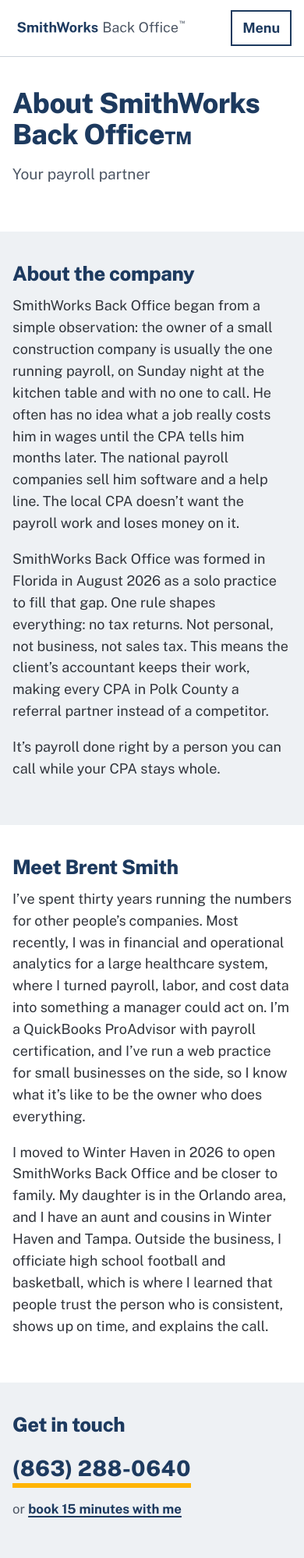
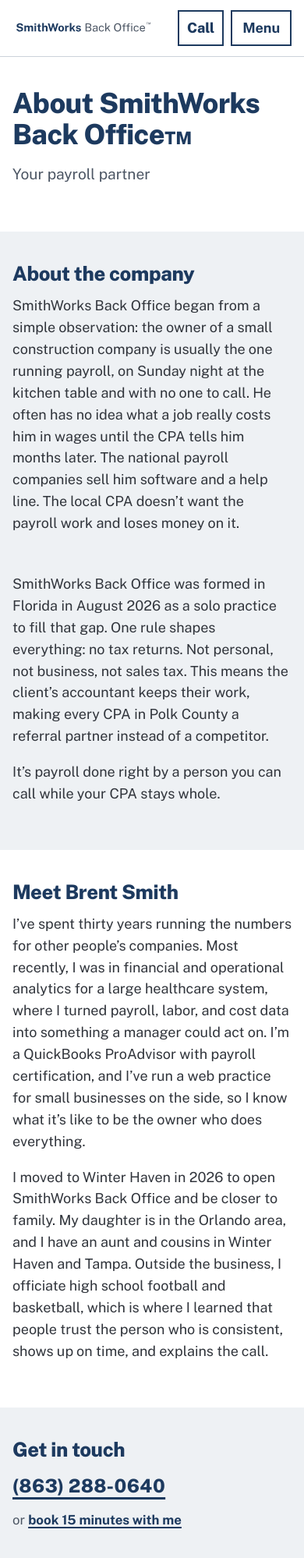
Before and after one commit to smithworks-back-office/smithworks-site, a plain HTML site: page about.html in a window 390 px wide. Shown: the top 1998 px of the page at 78% size. Drawn offline with nearby package versions, Linux system fonts and the light colour scheme.

Commit message:
Header call button, single hi-vis, two-column desktop

```diff
--- a/about.html
+++ b/about.html
@@ -24,9 +24,12 @@
 <a class="visually-hidden" href="#main">Skip to content</a>
 <header class="site-header">
   <div class="wrap">
-    <a class="brand" href="/" aria-label="SmithWorks Back Office home"><img src="/assets/wordmark-primary.svg" alt="SmithWorks Back Office" width="250" height="33"></a>
+    <a class="brand" href="/" aria-label="SmithWorks Back Office home"><img class="word" src="/assets/wordmark-primary.svg" alt="SmithWorks Back Office" width="250" height="33"><img class="mark" src="/assets/mark-primary.svg" alt="SmithWorks Back Office" width="36" height="36"></a>
     <nav class="nav" aria-label="Main"><a href="/payroll.html">Payroll</a><a href="/how-it-works.html">How it works</a><a href="/about.html" aria-current="page">About</a><a href="/contact.html">Contact</a><a class="nav-phone" href="tel:+18632880640">(863) 288-0640</a></nav>
-    <button class="menu-btn" type="button" aria-expanded="false" aria-controls="mobile-nav">Menu</button>
+    <div class="hdr-actions">
+      <a class="hdr-call" href="tel:+18632880640">Call<span class="hdr-num"> (863) 288-0640</span></a>
+      <button class="menu-btn" type="button" aria-expanded="false" aria-controls="mobile-nav">Menu</button>
+    </div>
   </div>
   <nav class="mobile-nav" id="mobile-nav" aria-label="Main (mobile)"><a href="/payroll.html">Payroll</a><a href="/how-it-works.html">How it works</a><a href="/about.html" aria-current="page">About</a><a href="/contact.html">Contact</a><a class="nav-phone" href="tel:+18632880640">Call (863) 288-0640</a></nav>
 </header>
@@ -42,9 +45,15 @@
 <section class="alt">
   <div class="wrap">
     <h2>About the company</h2>
+    <div class="cols">
+      <div>
     <p>SmithWorks Back Office began from a simple observation: the owner of a small construction company is usually the one running payroll, on Sunday night at the kitchen table and with no one to call. He often has no idea what a job really costs him in wages until the CPA tells him months later. The national payroll companies sell him software and a help line. The local CPA doesn’t want the payroll work and loses money on it.</p>
+      </div>
+      <div>
     <p>SmithWorks Back Office was formed in Florida in August 2026 as a solo practice to fill that gap. One rule shapes everything: no tax returns. Not personal, not business, not sales tax. This means the client’s accountant keeps their work, making every CPA in Polk County a referral partner instead of a competitor.</p>
     <p>It’s payroll done right by a person you can call while your CPA stays whole.</p>
+      </div>
+    </div>
   </div>
 </section>
 
@@ -66,7 +75,7 @@
 <section class="alt">
   <div class="wrap">
     <h2>Get in touch</h2>
-    <p class="cta"><a class="phone" href="tel:+18632880640">(863) 288-0640</a>
+    <p class="cta cta-inline"><a class="phone" href="tel:+18632880640">(863) 288-0640</a>
 <span class="or">or <a href="https://calendar.app.google/8ci6cQ7V7Muask3H9">book 15 minutes with me</a></span></p>
   </div>
 </section>
--- a/styles.css
+++ b/styles.css
@@ -60,6 +60,13 @@
 .site-header .wrap { display: flex; align-items: center; justify-content: space-between; gap: 1rem; min-height: 72px; }
 .brand { display: inline-flex; align-items: center; }
 .brand img { height: 30px; width: auto; }
+.brand .mark { height: 36px; display: none; }
+@media (max-width: 479px) { .brand .word { height: 24px; } .hdr-call, .menu-btn { padding: 0.4rem 0.55rem; } .hdr-actions { gap: 0.4rem; } }
+@media (max-width: 359px) { .brand .word { display: none; } .brand .mark { display: block; } }
+.hdr-actions { display: inline-flex; align-items: center; gap: 0.6rem; }
+.hdr-call { display: inline-flex; align-items: center; font-weight: 800; color: var(--navy); text-decoration: none; padding: 0.45rem 0.6rem; border: 2px solid var(--navy); white-space: nowrap; }
+.hdr-call .hdr-num { display: none; }
+@media (min-width: 480px) { .hdr-call .hdr-num { display: inline; } }
 .nav { display: none; }
 .nav a { font-weight: 600; text-decoration: none; margin-left: 1.5rem; color: var(--ink); }
 .nav a:hover, .nav a[aria-current="page"] { color: var(--navy); text-decoration: underline; text-decoration-thickness: 2px; text-underline-offset: 6px; }
@@ -73,7 +80,7 @@
 @media (min-width: 860px) {
   .brand img { height: 34px; }
   .nav { display: flex; align-items: center; }
-  .menu-btn, .mobile-nav { display: none !important; }
+  .menu-btn, .mobile-nav, .hdr-actions { display: none !important; }
 }
 
 /* Sections */
@@ -99,11 +106,12 @@
 .cta .phone:hover { color: var(--navy-deep); }
 .cta .or { display: block; margin-top: 0.9rem; font-size: 1.05rem; color: var(--slate); }
 .cta .or a { font-weight: 700; }
-.cta-inline .phone { font-size: clamp(1.5rem, 4vw, 2.1rem); border-bottom-width: 5px; }
+.cta-inline .phone { font-size: clamp(1.5rem, 4vw, 2.1rem); border-bottom: 0; padding-bottom: 0; text-decoration: underline; text-decoration-thickness: 3px; text-underline-offset: 6px; }
+.cta-inline { margin-top: 1.25rem; }
 
 /* Two-column feature rows on wide screens */
 .cols { display: grid; gap: 2rem; }
-@media (min-width: 860px) { .cols { grid-template-columns: 1fr 1fr; gap: 3rem; } }
+@media (min-width: 860px) { .cols { grid-template-columns: 1fr 1fr; gap: 3.5rem; align-items: start; } .cols > * { min-width: 0; } .cols .steps, .cols .list { margin-top: 0; } .cols .price { margin-top: 0; } }
 
 /* Pricing callout */
 .price { border-left: 6px solid var(--navy); padding: 0.25rem 0 0.25rem 1.25rem; margin: 1.5rem 0; max-width: var(--measure); }
```
Also changed, not shown: 404.html (+5 -2 lines), contact.html (+5 -2 lines), how-it-works.html (+14 -1 lines), index.html (+12 -2 lines), payroll.html (+15 -1 lines), thanks.html (+5 -2 lines).
